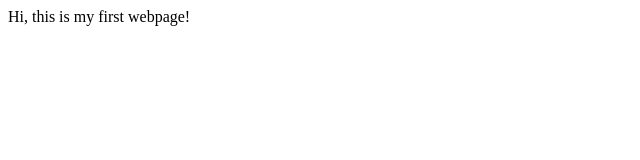
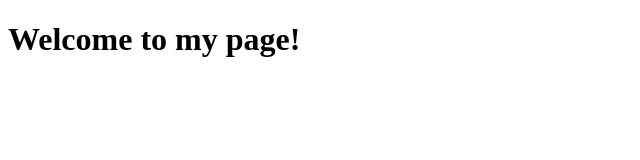
Before and after one commit to ndev-io/git_test, a plain HTML site: page html-boilerplate/index.html in a window 1280 px wide. Shown: the whole page, without its empty margins (0-640 px from the left). Drawn offline with Linux system fonts and the light colour scheme.

Commit message:
Edit html-boilerplate/index.html

```diff
--- a/html-boilerplate/index.html
+++ b/html-boilerplate/index.html
@@ -1,13 +1,12 @@
 <!DOCTYPE html>
 
-<html lang = "en">
-<head>
-    <meta charset="UTF-8">
-    <title> My first Page!</title>
-</head>
+<htm lang = "en">
+    <head>
+        <meta charset="UTF-8">
+        <title>My first webpage</title>
+    </head>
 
-<body>
-    Hi, this is my first webpage!
-</body>
-
+    <body>
+        <h1> Welcome to my page!</h1>
+    </body>
 </html>
```
